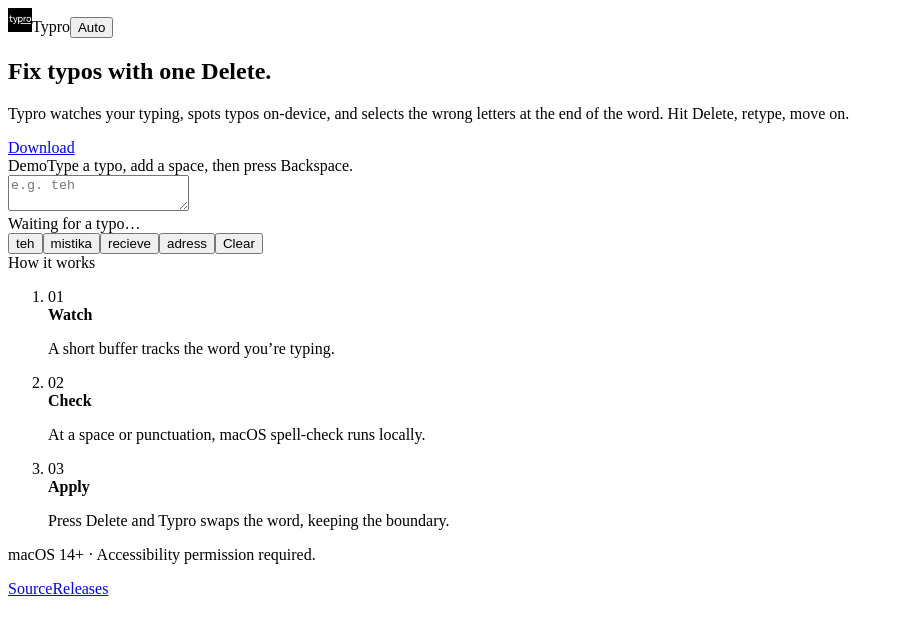
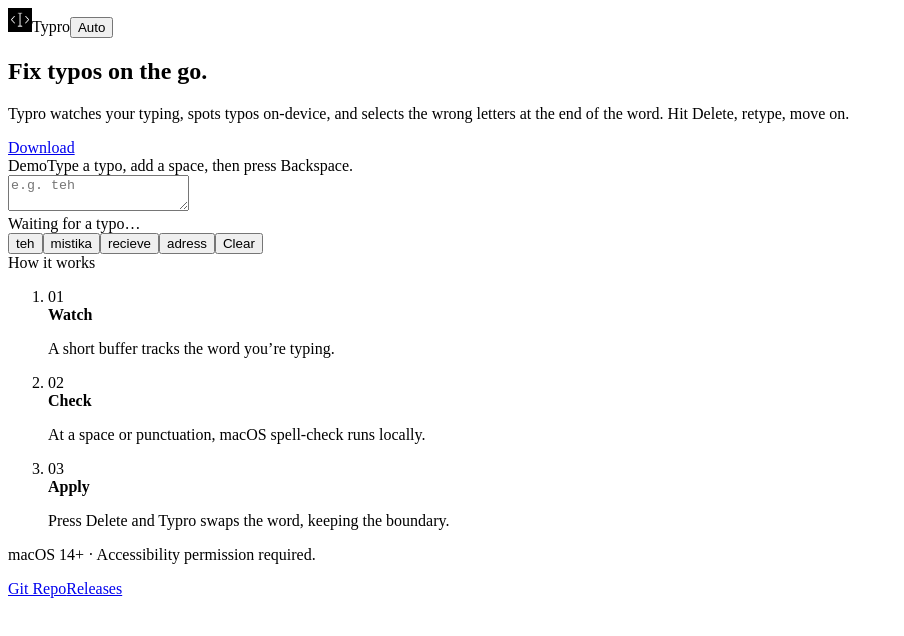
Before and after one commit to SimonSaysGiveMeSmile/typro, a React (Vite) app in the folder website/: page / in a window 1280 px wide. Shown: the top 636 px of the page, without its empty margins (0-904 px from the left). Built offline with nearby package versions, Linux system fonts and the light colour scheme; the HTML template or start-up script is replaced by a standard one.

Commit message:
Update tagline, logo, hero alignment, and footer link
- Tagline: "Fix typos on the go."
- Logo: new-icon.png across nav, favicon, and social meta
- Hero: align-items center for symmetrical two-column layout
- Footer: "Source" → "Git Repo"

```diff
--- a/website/index.html
+++ b/website/index.html
@@ -5,16 +5,16 @@
     <meta name="viewport" content="width=device-width, initial-scale=1.0" />
     <meta name="description" content="Typro is a macOS menu-bar app that fixes typos with a single Delete tap." />
     <meta name="color-scheme" content="light dark" />
-    <link rel="icon" type="image/png" href="/icon.png" />
-    <link rel="shortcut icon" type="image/png" href="/icon.png" />
-    <link rel="apple-touch-icon" href="/icon.png" />
-    <meta property="og:title" content="Typro — fix typos with one Delete" />
+    <link rel="icon" type="image/png" href="/new-icon.png" />
+    <link rel="shortcut icon" type="image/png" href="/new-icon.png" />
+    <link rel="apple-touch-icon" href="/new-icon.png" />
+    <meta property="og:title" content="Typro — fix typos on the go" />
     <meta property="og:description" content="Typro is a macOS menu-bar app that fixes typos with a single Delete tap." />
-    <meta property="og:image" content="/icon.png" />
+    <meta property="og:image" content="/new-icon.png" />
     <meta property="og:type" content="website" />
     <meta name="twitter:card" content="summary" />
-    <meta name="twitter:image" content="/icon.png" />
-    <title>Typro — fix typos with one Delete</title>
+    <meta name="twitter:image" content="/new-icon.png" />
+    <title>Typro — fix typos on the go</title>
   </head>
   <body>
     <div id="root"></div>
--- a/website/src/App.tsx
+++ b/website/src/App.tsx
@@ -77,7 +77,7 @@
     <main className="page">
       <header className="nav">
         <span className="brand">
-          <img src="/icon.png" alt="" className="brand-icon" width={24} height={24} />
+          <img src="/new-icon.png" alt="" className="brand-icon" width={24} height={24} />
           <span className="wordmark">Typro</span>
         </span>
         <button
@@ -92,7 +92,7 @@
       </header>
 
       <section className="hero">
-        <h1>Fix typos with one&nbsp;Delete.</h1>
+        <h1>Fix typos on the go.</h1>
         <div className="hero-right">
           <p className="lede">
             Typro watches your typing, spots typos on-device, and selects the
@@ -194,7 +194,7 @@
           <p className="muted">macOS 14+ · Accessibility permission required.</p>
         </div>
         <div className="foot-links">
-          <a href="https://github.com/SimonSaysGiveMeSmile/typro">Source</a>
+          <a href="https://github.com/SimonSaysGiveMeSmile/typro">Git Repo</a>
           <a
             href="https://github.com/SimonSaysGiveMeSmile/typro/releases/latest"
             target="_blank"
--- a/website/src/styles.css
+++ b/website/src/styles.css
@@ -165,7 +165,7 @@
   display: grid;
   grid-template-columns: minmax(0, 1fr) minmax(0, 1fr);
   column-gap: 48px;
-  align-items: end;
+  align-items: center;
   margin-bottom: 48px;
 }
 h1 {
```
Also changed, not shown: website/public/new-icon.png (added).
